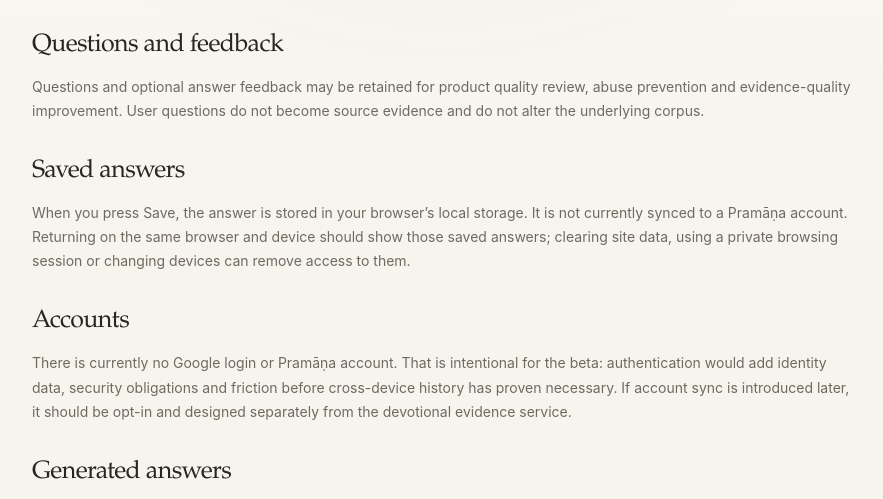
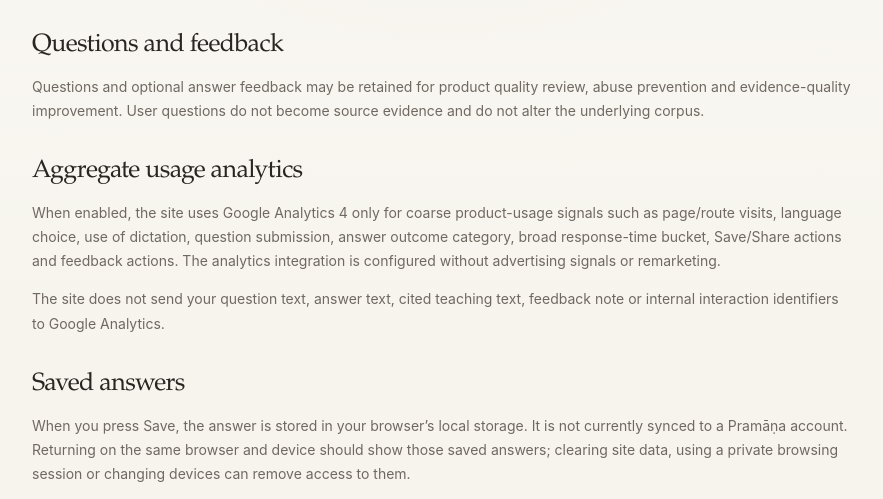
Before and after one commit to rkarthikeyan54254/periyava, a website: page public/privacy.html in a window 1280 px wide. Shown: the part 299-798 px from the top of the page, without its empty margins (198-1081 px from the left). Drawn offline with Linux system fonts and the light colour scheme.

Commit message:
Document privacy-first aggregate analytics

```diff
--- a/public/privacy.html
+++ b/public/privacy.html
@@ -29,6 +29,10 @@
         <h2>Questions and feedback</h2>
         <p>Questions and optional answer feedback may be retained for product quality review, abuse prevention and evidence-quality improvement. User questions do not become source evidence and do not alter the underlying corpus.</p>
 
+        <h2>Aggregate usage analytics</h2>
+        <p>When enabled, the site uses Google Analytics 4 only for coarse product-usage signals such as page/route visits, language choice, use of dictation, question submission, answer outcome category, broad response-time bucket, Save/Share actions and feedback actions. The analytics integration is configured without advertising signals or remarketing.</p>
+        <p>The site does not send your question text, answer text, cited teaching text, feedback note or internal interaction identifiers to Google Analytics.</p>
+
         <h2>Saved answers</h2>
         <p>When you press Save, the answer is stored in your browser’s local storage. It is not currently synced to a Pramāṇa account. Returning on the same browser and device should show those saved answers; clearing site data, using a private browsing session or changing devices can remove access to them.</p>
 
```
